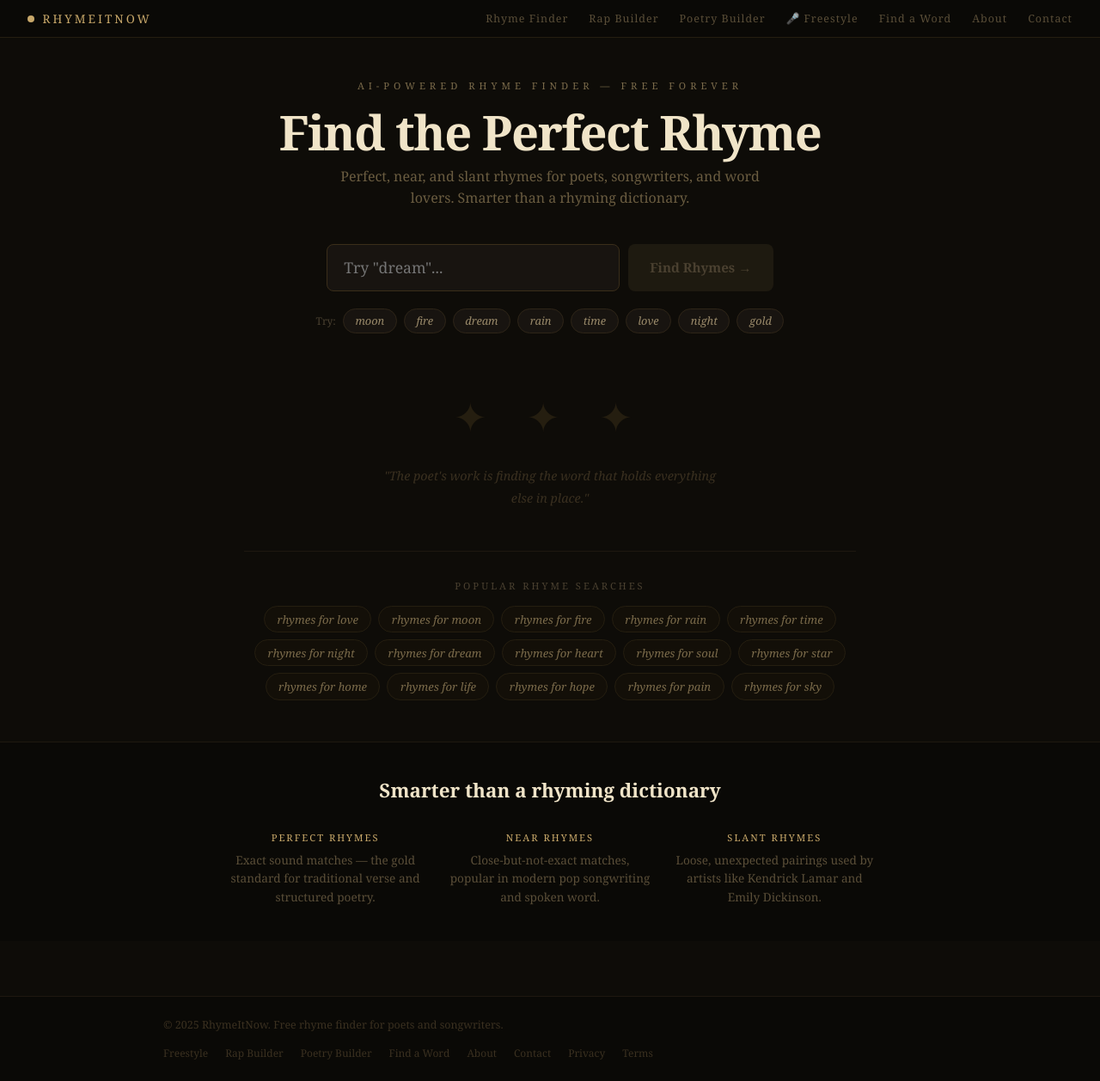
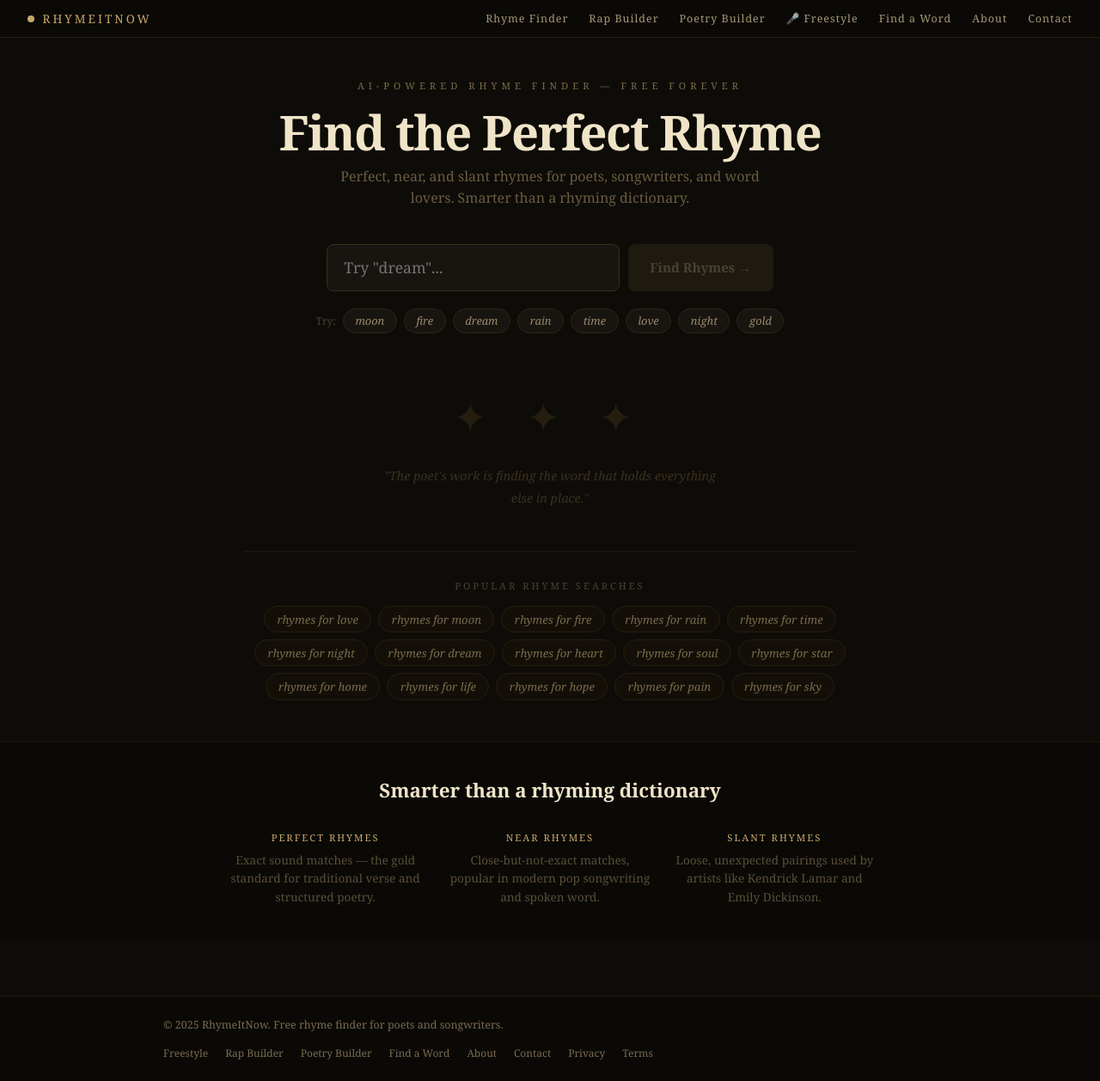
Before and after one commit to skenned23/rhymeitnow, a Next.js app: page / in a window 1280 px wide. Shown: the whole page at 86% size. Built offline with nearby package versions, Linux system fonts and the light colour scheme.

Commit message:
Update Layout.js

```diff
--- a/components/Layout.js
+++ b/components/Layout.js
@@ -1,5 +1,6 @@
 import Head from 'next/head'
 import Link from 'next/link'
+
 export function SiteNav() {
   return (
     <nav style={{ background: '#0a0906', borderBottom: '1px solid #251e10', padding: '0.75rem 2rem', display: 'flex', alignItems: 'center', justifyContent: 'space-between' }}>
@@ -8,31 +9,32 @@ export function SiteNav() {
         <span style={{ fontSize: '0.85rem', letterSpacing: '3px', color: '#c8a86a', textTransform: 'uppercase' }}>RhymeItNow</span>
       </Link>
       <div style={{ display: 'flex', gap: '1.5rem' }}>
-        <Link href="/" style={{ fontSize: '0.78rem', color: '#5a4e38', letterSpacing: '1px', textDecoration: 'none' }}>Rhyme Finder</Link>
-        <Link href="/rap-builder" style={{ fontSize: '0.78rem', color: '#5a4e38', letterSpacing: '1px', textDecoration: 'none' }}>Rap Builder</Link>
-  <Link href="/poetry-builder" style={{ fontSize: '0.78rem', color: '#5a4e38', letterSpacing: '1px', textDecoration: 'none' }}>Poetry Builder</Link>
-        <Link href="/freestyle" style={{ fontSize: '0.78rem', color: '#5a4e38', letterSpacing: '1px', textDecoration: 'none' }}>🎤 Freestyle</Link>
-        <Link href="/find-a-word" style={{ fontSize: '0.78rem', color: '#5a4e38', letterSpacing: '1px', textDecoration: 'none' }}>Find a Word</Link>
-        <Link href="/about" style={{ fontSize: '0.78rem', color: '#5a4e38', letterSpacing: '1px', textDecoration: 'none' }}>About</Link>
-        <Link href="/contact" style={{ fontSize: '0.78rem', color: '#5a4e38', letterSpacing: '1px', textDecoration: 'none' }}>Contact</Link>
+        <Link href="/" style={{ fontSize: '0.78rem', color: '#a89878', letterSpacing: '1px', textDecoration: 'none' }}>Rhyme Finder</Link>
+        <Link href="/rap-builder" style={{ fontSize: '0.78rem', color: '#a89878', letterSpacing: '1px', textDecoration: 'none' }}>Rap Builder</Link>
+        <Link href="/poetry-builder" style={{ fontSize: '0.78rem', color: '#a89878', letterSpacing: '1px', textDecoration: 'none' }}>Poetry Builder</Link>
+        <Link href="/freestyle" style={{ fontSize: '0.78rem', color: '#a89878', letterSpacing: '1px', textDecoration: 'none' }}>🎤 Freestyle</Link>
+        <Link href="/find-a-word" style={{ fontSize: '0.78rem', color: '#a89878', letterSpacing: '1px', textDecoration: 'none' }}>Find a Word</Link>
+        <Link href="/about" style={{ fontSize: '0.78rem', color: '#a89878', letterSpacing: '1px', textDecoration: 'none' }}>About</Link>
+        <Link href="/contact" style={{ fontSize: '0.78rem', color: '#a89878', letterSpacing: '1px', textDecoration: 'none' }}>Contact</Link>
       </div>
     </nav>
   )
 }
+
 export function SiteFooter() {
   return (
     <footer style={{ background: '#0a0906', borderTop: '1px solid #1e1810', padding: '1.5rem 2rem', marginTop: '4rem' }}>
       <div style={{ maxWidth: '900px', margin: '0 auto', display: 'flex', justifyContent: 'space-between', alignItems: 'center', flexWrap: 'wrap', gap: '1rem' }}>
-        <span style={{ fontSize: '0.78rem', color: '#3a3020' }}>© 2025 RhymeItNow. Free rhyme finder for poets and songwriters.</span>
+        <span style={{ fontSize: '0.78rem', color: '#7a6a50' }}>© 2025 RhymeItNow. Free rhyme finder for poets and songwriters.</span>
         <div style={{ display: 'flex', gap: '1.25rem' }}>
-          <Link href="/freestyle" style={{ fontSize: '0.75rem', color: '#3a3020', textDecoration: 'none' }}>Freestyle</Link>
-          <Link href="/rap-builder" style={{ fontSize: '0.75rem', color: '#3a3020', textDecoration: 'none' }}>Rap Builder</Link>
-  <Link href="/poetry-builder" style={{ fontSize: '0.75rem', color: '#3a3020', textDecoration: 'none' }}>Poetry Builder</Link>
-          <Link href="/find-a-word" style={{ fontSize: '0.75rem', color: '#3a3020', textDecoration: 'none' }}>Find a Word</Link>
-          <Link href="/about" style={{ fontSize: '0.75rem', color: '#3a3020', textDecoration: 'none' }}>About</Link>
-          <Link href="/contact" style={{ fontSize: '0.75rem', color: '#3a3020', textDecoration: 'none' }}>Contact</Link>
-          <Link href="/privacy" style={{ fontSize: '0.75rem', color: '#3a3020', textDecoration: 'none' }}>Privacy</Link>
-          <Link href="/terms" style={{ fontSize: '0.75rem', color: '#3a3020', textDecoration: 'none' }}>Terms</Link>
+          <Link href="/freestyle" style={{ fontSize: '0.75rem', color: '#7a6a50', textDecoration: 'none' }}>Freestyle</Link>
+          <Link href="/rap-builder" style={{ fontSize: '0.75rem', color: '#7a6a50', textDecoration: 'none' }}>Rap Builder</Link>
+          <Link href="/poetry-builder" style={{ fontSize: '0.75rem', color: '#7a6a50', textDecoration: 'none' }}>Poetry Builder</Link>
+          <Link href="/find-a-word" style={{ fontSize: '0.75rem', color: '#7a6a50', textDecoration: 'none' }}>Find a Word</Link>
+          <Link href="/about" style={{ fontSize: '0.75rem', color: '#7a6a50', textDecoration: 'none' }}>About</Link>
+          <Link href="/contact" style={{ fontSize: '0.75rem', color: '#7a6a50', textDecoration: 'none' }}>Contact</Link>
+          <Link href="/privacy" style={{ fontSize: '0.75rem', color: '#7a6a50', textDecoration: 'none' }}>Privacy</Link>
+          <Link href="/terms" style={{ fontSize: '0.75rem', color: '#7a6a50', textDecoration: 'none' }}>Terms</Link>
         </div>
       </div>
     </footer>
```
